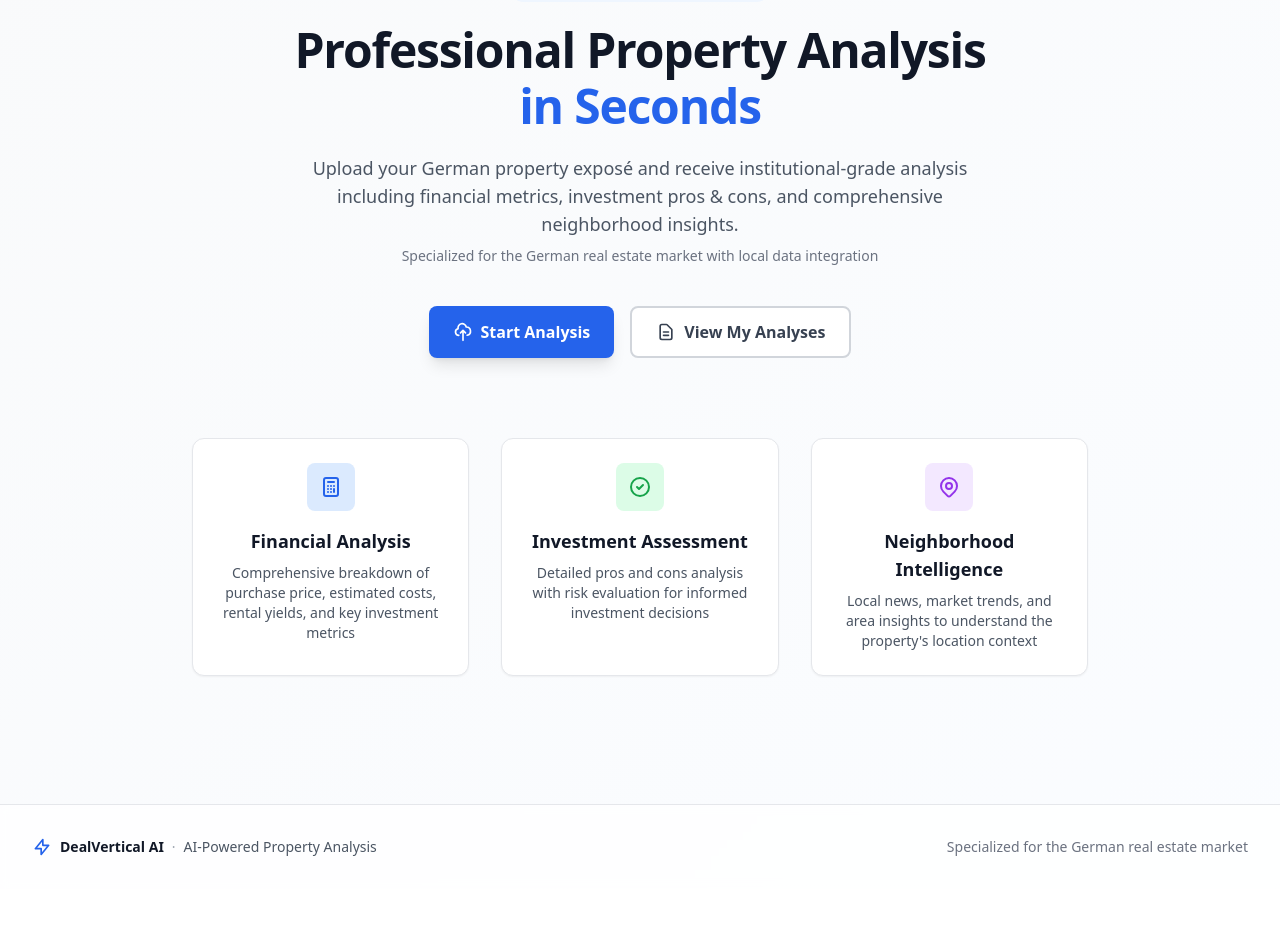
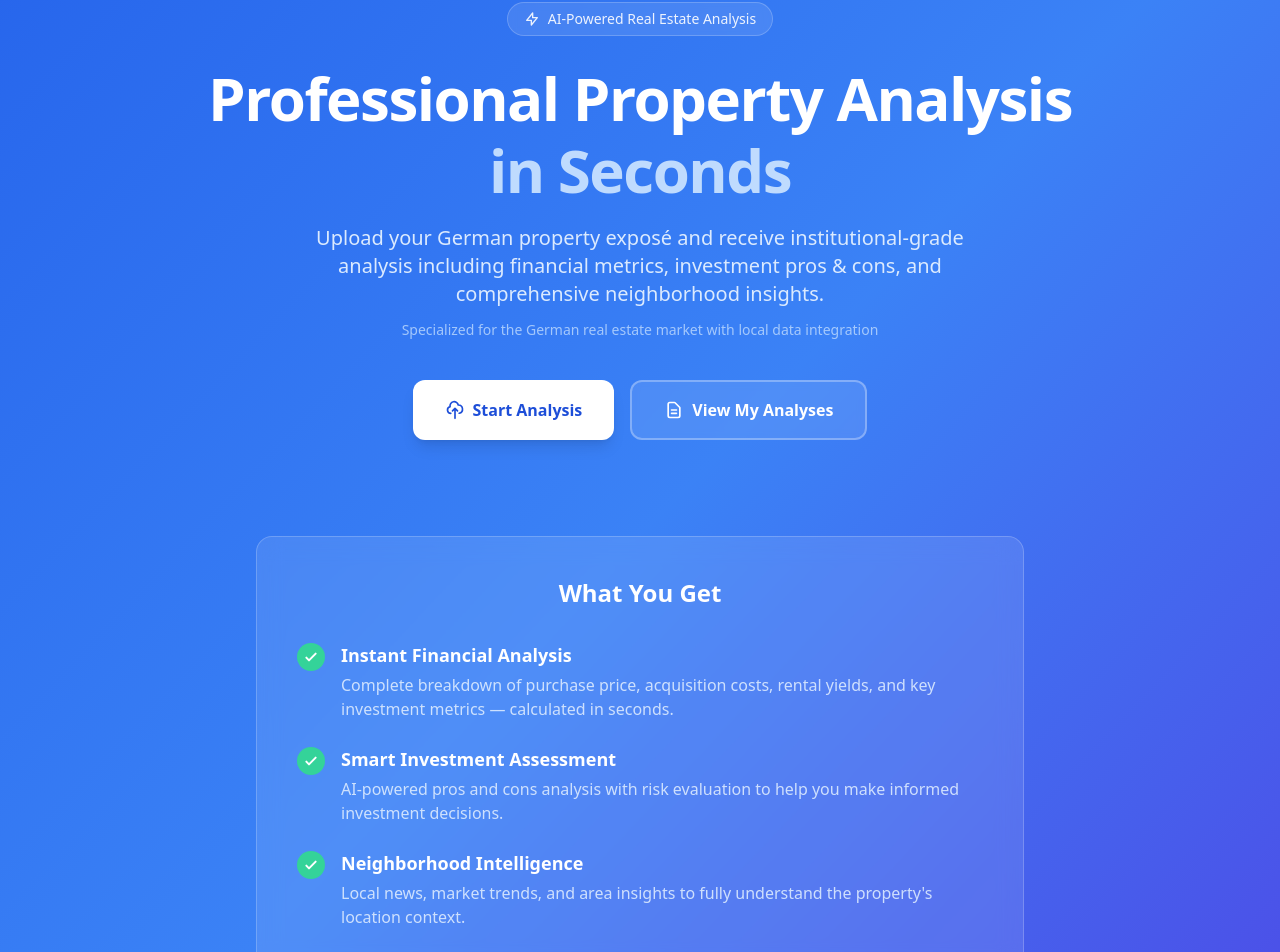
Before and after one commit to JohnvirSinghKhattar/dealverticalAI, a Nuxt app: page / in a window 1280 px wide. Shown: the part 143-1095 px from the top of the page. Before the commit the page ends 1032 px from the top, so only its background shows below. Built offline with nearby package versions, Linux system fonts and the light colour scheme.

Commit message:
Design improvement

```diff
--- a/layouts/default.vue
+++ b/layouts/default.vue
@@ -1,17 +1,17 @@
 <template>
-  <div class="min-h-screen bg-gradient-to-br from-gray-50 to-blue-50/30">
-    <header class="sticky top-0 z-50 border-b border-gray-200/80 bg-white/95 backdrop-blur-sm shadow-sm">
+  <div class="min-h-screen bg-gradient-to-br from-blue-600 via-blue-500 to-indigo-600">
+    <header class="sticky top-0 z-50 border-b border-white/20 bg-blue-600/90 backdrop-blur-md">
       <div class="container mx-auto flex h-16 items-center justify-between px-4 lg:px-8">
         <div class="flex items-center gap-3">
           <NuxtLink to="/" class="flex items-center gap-2 group">
-            <div class="flex h-9 w-9 items-center justify-center rounded-lg bg-gradient-to-br from-blue-600 to-blue-700 shadow-md group-hover:shadow-lg transition-shadow">
+            <div class="flex h-9 w-9 items-center justify-center rounded-lg bg-white/10 backdrop-blur-sm border border-white/20 group-hover:bg-white/20 transition-all">
               <svg class="h-5 w-5 text-white" fill="none" stroke="currentColor" viewBox="0 0 24 24">
                 <path stroke-linecap="round" stroke-linejoin="round" stroke-width="2" d="M13 10V3L4 14h7v7l9-11h-7z" />
               </svg>
             </div>
-            <span class="text-lg font-bold text-gray-900 group-hover:text-blue-600 transition-colors">DealVertical AI</span>
+            <span class="text-lg font-bold text-white group-hover:text-blue-200 transition-colors">DealVertical AI</span>
           </NuxtLink>
-          <span class="hidden sm:inline-flex items-center gap-1.5 rounded-full bg-blue-50 px-3 py-1 text-xs font-medium text-blue-700 border border-blue-100">
+          <span class="hidden sm:inline-flex items-center gap-1.5 rounded-full bg-white/10 px-3 py-1 text-xs font-medium text-white/80 border border-white/20">
             <svg class="h-3 w-3" fill="currentColor" viewBox="0 0 20 20">
               <path fill-rule="evenodd" d="M5.05 4.05a7 7 0 119.9 9.9L10 18.9l-4.95-4.95a7 7 0 010-9.9zM10 11a2 2 0 100-4 2 2 0 000 4z" clip-rule="evenodd" />
             </svg>
@@ -21,7 +21,7 @@
         <nav class="flex items-center gap-2">
           <NuxtLink
             to="/dashboard"
-            class="inline-flex items-center gap-2 rounded-lg px-4 py-2 text-sm font-medium text-gray-700 hover:bg-gray-100 hover:text-gray-900 transition-all"
+            class="inline-flex items-center gap-2 rounded-lg px-4 py-2 text-sm font-medium text-white/80 hover:bg-white/10 hover:text-white transition-all"
           >
             <svg class="h-4 w-4" fill="none" stroke="currentColor" viewBox="0 0 24 24">
               <path stroke-linecap="round" stroke-linejoin="round" stroke-width="2" d="M9 12h6m-6 4h6m2 5H7a2 2 0 01-2-2V5a2 2 0 012-2h5.586a1 1 0 01.707.293l5.414 5.414a1 1 0 01.293.707V19a2 2 0 01-2 2z" />
@@ -30,7 +30,7 @@
           </NuxtLink>
           <NuxtLink
             to="/upload"
-            class="inline-flex items-center gap-2 rounded-lg bg-blue-600 px-4 py-2 text-sm font-semibold text-white shadow-md hover:bg-blue-700 hover:shadow-lg transition-all"
+            class="inline-flex items-center gap-2 rounded-lg bg-white px-4 py-2 text-sm font-semibold text-blue-700 shadow-md hover:bg-blue-50 hover:shadow-lg transition-all"
           >
             <svg class="h-4 w-4" fill="none" stroke="currentColor" viewBox="0 0 24 24">
               <path stroke-linecap="round" stroke-linejoin="round" stroke-width="2" d="M7 16a4 4 0 01-.88-7.903A5 5 0 1115.9 6L16 6a5 5 0 011 9.9M15 13l-3-3m0 0l-3 3m3-3v12" />
@@ -43,18 +43,18 @@
     <main class="container mx-auto px-4 py-12 lg:px-8">
       <slot />
     </main>
-    <footer class="border-t border-gray-200 bg-white/80 backdrop-blur-sm mt-20">
+    <footer class="border-t border-white/20 bg-blue-600/50 backdrop-blur-sm mt-20">
       <div class="container mx-auto px-4 py-8 lg:px-8">
         <div class="flex flex-col md:flex-row items-center justify-between gap-4">
-          <div class="flex items-center gap-2 text-sm text-gray-600">
-            <svg class="h-5 w-5 text-blue-600" fill="none" stroke="currentColor" viewBox="0 0 24 24">
+          <div class="flex items-center gap-2 text-sm text-white/70">
+            <svg class="h-5 w-5 text-blue-300" fill="none" stroke="currentColor" viewBox="0 0 24 24">
               <path stroke-linecap="round" stroke-linejoin="round" stroke-width="2" d="M13 10V3L4 14h7v7l9-11h-7z" />
             </svg>
-            <span class="font-semibold text-gray-900">DealVertical AI</span>
-            <span class="text-gray-400">·</span>
+            <span class="font-semibold text-white">DealVertical AI</span>
+            <span class="text-white/40">·</span>
             <span>AI-Powered Property Analysis</span>
           </div>
-          <p class="text-sm text-gray-500">
+          <p class="text-sm text-white/60">
             Specialized for the German real estate market
           </p>
         </div>
--- a/pages/dashboard.vue
+++ b/pages/dashboard.vue
@@ -48,16 +48,16 @@ async function confirmDelete() {
   <div class="mx-auto max-w-4xl">
     <div class="flex items-center justify-between mb-6">
       <div>
-        <h1 class="text-3xl font-bold text-gray-900">
+        <h1 class="text-3xl font-bold text-white">
           My Analyses
         </h1>
-        <p class="mt-2 text-gray-600">
+        <p class="mt-2 text-blue-100">
           View all your property analyses and their current status
         </p>
       </div>
       <NuxtLink
         to="/upload"
-        class="inline-flex items-center gap-2 rounded-lg bg-blue-600 px-5 py-2.5 text-sm font-semibold text-white shadow-lg hover:bg-blue-700 transition-all"
+        class="inline-flex items-center gap-2 rounded-lg bg-white px-5 py-2.5 text-sm font-semibold text-blue-700 shadow-lg hover:bg-blue-50 transition-all"
       >
         <svg class="h-4 w-4" fill="none" stroke="currentColor" viewBox="0 0 24 24">
           <path stroke-linecap="round" stroke-linejoin="round" stroke-width="2" d="M12 4v16m8-8H4" />
@@ -146,11 +146,11 @@ async function confirmDelete() {
           <path stroke-linecap="round" stroke-linejoin="round" stroke-width="2" d="M9 12h6m-6 4h6m2 5H7a2 2 0 01-2-2V5a2 2 0 012-2h5.586a1 1 0 01.707.293l5.414 5.414a1 1 0 01.293.707V19a2 2 0 01-2 2z" />
         </svg>
       </div>
-      <h3 class="text-lg font-semibold text-gray-900 mb-2">No analyses yet</h3>
-      <p class="text-gray-600 mb-6">Get started by uploading your first property exposé</p>
+      <h3 class="text-lg font-semibold text-white mb-2">No analyses yet</h3>
+      <p class="text-blue-100 mb-6">Get started by uploading your first property exposé</p>
       <NuxtLink
         to="/upload"
-        class="inline-flex items-center gap-2 rounded-lg bg-blue-600 px-6 py-3 text-base font-semibold text-white shadow-lg hover:bg-blue-700 transition-all"
+        class="inline-flex items-center gap-2 rounded-lg bg-white px-6 py-3 text-base font-semibold text-blue-700 shadow-lg hover:bg-blue-50 transition-all"
       >
         <svg class="h-5 w-5" fill="none" stroke="currentColor" viewBox="0 0 24 24">
           <path stroke-linecap="round" stroke-linejoin="round" stroke-width="2" d="M7 16a4 4 0 01-.88-7.903A5 5 0 1115.9 6L16 6a5 5 0 011 9.9M15 13l-3-3m0 0l-3 3m3-3v12" />
--- a/pages/index.vue
+++ b/pages/index.vue
@@ -1,26 +1,31 @@
 <template>
-  <div class="mx-auto max-w-4xl">
-    <div class="text-center">
-      <div class="inline-flex items-center gap-2 rounded-full bg-blue-50 px-4 py-1.5 text-sm font-medium text-blue-700 mb-6">
+  <div class="landing-page">
+    <!-- Hero Section -->
+    <div class="text-center max-w-4xl mx-auto">
+      <div class="inline-flex items-center gap-2 rounded-full bg-white/10 backdrop-blur-sm px-4 py-1.5 text-sm font-medium text-white/90 mb-8 border border-white/20">
         <svg class="h-4 w-4" fill="none" stroke="currentColor" viewBox="0 0 24 24">
           <path stroke-linecap="round" stroke-linejoin="round" stroke-width="2" d="M13 10V3L4 14h7v7l9-11h-7z" />
         </svg>
         AI-Powered Real Estate Analysis
       </div>
-      <h1 class="text-4xl md:text-5xl font-bold tracking-tight text-gray-900 mb-4">
+
+      <h1 class="text-4xl md:text-6xl font-bold tracking-tight text-white mb-6 leading-tight">
         Professional Property Analysis
-        <span class="block text-blue-600 mt-2">in Seconds</span>
+        <span class="block text-blue-200 mt-3">in Seconds</span>
       </h1>
-      <p class="mt-6 text-lg text-gray-600 max-w-2xl mx-auto">
+
+      <p class="mt-6 text-lg md:text-xl text-blue-100 max-w-2xl mx-auto leading-relaxed">
         Upload your German property exposé and receive institutional-grade analysis including financial metrics, investment pros & cons, and comprehensive neighborhood insights.
       </p>
-      <p class="mt-2 text-sm text-gray-500">
+
+      <p class="mt-3 text-sm text-blue-200/80">
         Specialized for the German real estate market with local data integration
       </p>
+
       <div class="mt-10 flex flex-col sm:flex-row justify-center gap-4">
         <NuxtLink
           to="/upload"
-          class="inline-flex items-center justify-center rounded-lg bg-blue-600 px-6 py-3 text-base font-semibold text-white shadow-lg hover:bg-blue-700 transition-all hover:shadow-xl"
+          class="inline-flex items-center justify-center rounded-xl bg-white px-8 py-4 text-base font-semibold text-blue-700 shadow-lg hover:bg-blue-50 transition-all hover:shadow-xl hover:scale-105"
         >
           <svg class="h-5 w-5 mr-2" fill="none" stroke="currentColor" viewBox="0 0 24 24">
             <path stroke-linecap="round" stroke-linejoin="round" stroke-width="2" d="M7 16a4 4 0 01-.88-7.903A5 5 0 1115.9 6L16 6a5 5 0 011 9.9M15 13l-3-3m0 0l-3 3m3-3v12" />
@@ -29,7 +34,7 @@
         </NuxtLink>
         <NuxtLink
           to="/dashboard"
-          class="inline-flex items-center justify-center rounded-lg border-2 border-gray-300 bg-white px-6 py-3 text-base font-semibold text-gray-700 hover:bg-gray-50 transition-all hover:border-gray-400"
+          class="inline-flex items-center justify-center rounded-xl border-2 border-white/30 bg-white/10 backdrop-blur-sm px-8 py-4 text-base font-semibold text-white hover:bg-white/20 transition-all hover:border-white/50"
         >
           <svg class="h-5 w-5 mr-2" fill="none" stroke="currentColor" viewBox="0 0 24 24">
             <path stroke-linecap="round" stroke-linejoin="round" stroke-width="2" d="M9 12h6m-6 4h6m2 5H7a2 2 0 01-2-2V5a2 2 0 012-2h5.586a1 1 0 01.707.293l5.414 5.414a1 1 0 01.293.707V19a2 2 0 01-2 2z" />
@@ -39,37 +44,59 @@
       </div>
     </div>
 
-    <div class="mt-20 grid md:grid-cols-3 gap-8">
-      <div class="text-center p-6 rounded-xl bg-white border border-gray-200 shadow-sm hover:shadow-md transition-shadow">
-        <div class="inline-flex items-center justify-center w-12 h-12 rounded-lg bg-blue-100 text-blue-600 mb-4">
-          <svg class="h-6 w-6" fill="none" stroke="currentColor" viewBox="0 0 24 24">
-            <path stroke-linecap="round" stroke-linejoin="round" stroke-width="2" d="M9 7h6m0 10v-3m-3 3h.01M9 17h.01M9 14h.01M12 14h.01M15 11h.01M12 11h.01M9 11h.01M7 21h10a2 2 0 002-2V5a2 2 0 00-2-2H7a2 2 0 00-2 2v14a2 2 0 002 2z" />
+    <!-- USPs Section -->
+    <div class="mt-24 max-w-3xl mx-auto">
+      <div class="bg-white/10 backdrop-blur-md rounded-2xl border border-white/20 p-8 md:p-10">
+        <h2 class="text-2xl font-bold text-white mb-8 text-center">What You Get</h2>
+
+        <ul class="space-y-6">
+          <li class="flex items-start gap-4">
+            <div class="flex-shrink-0 w-7 h-7 rounded-full bg-emerald-400 flex items-center justify-center mt-0.5">
+              <svg class="w-4 h-4 text-white" fill="none" stroke="currentColor" viewBox="0 0 24 24">
+                <path stroke-linecap="round" stroke-linejoin="round" stroke-width="3" d="M5 13l4 4L19 7" />
               </svg>
             </div>
-        <h3 class="text-lg font-semibold text-gray-900 mb-2">Financial Analysis</h3>
-        <p class="text-sm text-gray-600">Comprehensive breakdown of purchase price, estimated costs, rental yields, and key investment metrics</p>
+            <div>
+              <h3 class="text-lg font-semibold text-white mb-1">Instant Financial Analysis</h3>
+              <p class="text-blue-100/90">Complete breakdown of purchase price, acquisition costs, rental yields, and key investment metrics — calculated in seconds.</p>
             </div>
+          </li>
 
-      <div class="text-center p-6 rounded-xl bg-white border border-gray-200 shadow-sm hover:shadow-md transition-shadow">
-        <div class="inline-flex items-center justify-center w-12 h-12 rounded-lg bg-green-100 text-green-600 mb-4">
-          <svg class="h-6 w-6" fill="none" stroke="currentColor" viewBox="0 0 24 24">
-            <path stroke-linecap="round" stroke-linejoin="round" stroke-width="2" d="M9 12l2 2 4-4m6 2a9 9 0 11-18 0 9 9 0 0118 0z" />
+          <li class="flex items-start gap-4">
+            <div class="flex-shrink-0 w-7 h-7 rounded-full bg-emerald-400 flex items-center justify-center mt-0.5">
+              <svg class="w-4 h-4 text-white" fill="none" stroke="currentColor" viewBox="0 0 24 24">
+                <path stroke-linecap="round" stroke-linejoin="round" stroke-width="3" d="M5 13l4 4L19 7" />
               </svg>
             </div>
-        <h3 class="text-lg font-semibold text-gray-900 mb-2">Investment Assessment</h3>
-        <p class="text-sm text-gray-600">Detailed pros and cons analysis with risk evaluation for informed investment decisions</p>
+            <div>
+              <h3 class="text-lg font-semibold text-white mb-1">Smart Investment Assessment</h3>
+              <p class="text-blue-100/90">AI-powered pros and cons analysis with risk evaluation to help you make informed investment decisions.</p>
             </div>
+          </li>
 
-      <div class="text-center p-6 rounded-xl bg-white border border-gray-200 shadow-sm hover:shadow-md transition-shadow">
-        <div class="inline-flex items-center justify-center w-12 h-12 rounded-lg bg-purple-100 text-purple-600 mb-4">
-          <svg class="h-6 w-6" fill="none" stroke="currentColor" viewBox="0 0 24 24">
-            <path stroke-linecap="round" stroke-linejoin="round" stroke-width="2" d="M17.657 16.657L13.414 20.9a1.998 1.998 0 01-2.827 0l-4.244-4.243a8 8 0 1111.314 0z" />
-            <path stroke-linecap="round" stroke-linejoin="round" stroke-width="2" d="M15 11a3 3 0 11-6 0 3 3 0 016 0z" />
+          <li class="flex items-start gap-4">
+            <div class="flex-shrink-0 w-7 h-7 rounded-full bg-emerald-400 flex items-center justify-center mt-0.5">
+              <svg class="w-4 h-4 text-white" fill="none" stroke="currentColor" viewBox="0 0 24 24">
+                <path stroke-linecap="round" stroke-linejoin="round" stroke-width="3" d="M5 13l4 4L19 7" />
               </svg>
             </div>
-        <h3 class="text-lg font-semibold text-gray-900 mb-2">Neighborhood Intelligence</h3>
-        <p class="text-sm text-gray-600">Local news, market trends, and area insights to understand the property's location context</p>
+            <div>
+              <h3 class="text-lg font-semibold text-white mb-1">Neighborhood Intelligence</h3>
+              <p class="text-blue-100/90">Local news, market trends, and area insights to fully understand the property's location context.</p>
+            </div>
+          </li>
+        </ul>
       </div>
     </div>
   </div>
 </template>
+
+<style scoped>
+.landing-page {
+  min-height: calc(100vh - 200px);
+  display: flex;
+  flex-direction: column;
+  justify-content: center;
+  padding: 2rem 0;
+}
+</style>
--- a/pages/upload.vue
+++ b/pages/upload.vue
@@ -52,30 +52,30 @@ async function submit() {
 <template>
   <div class="mx-auto max-w-2xl">
     <div class="text-center mb-8">
-      <h1 class="text-3xl font-bold text-gray-900">
+      <h1 class="text-3xl font-bold text-white">
         Upload Property Exposé
       </h1>
-      <p class="mt-3 text-gray-600">
+      <p class="mt-3 text-blue-100">
         Upload your German property exposé (PDF) to receive a comprehensive AI-powered analysis. Optionally provide the property address for enhanced neighborhood insights.
       </p>
     </div>
 
     <!-- Sample Data Section -->
-    <div class="mb-6 bg-gradient-to-r from-blue-50 to-indigo-50 rounded-xl border border-blue-200 p-5">
+    <div class="mb-6 bg-white/10 backdrop-blur-sm rounded-xl border border-white/20 p-5">
       <div class="flex items-start gap-3">
-        <div class="flex-shrink-0 p-2 bg-blue-100 rounded-lg">
-          <svg class="h-5 w-5 text-blue-600" fill="none" stroke="currentColor" viewBox="0 0 24 24">
+        <div class="flex-shrink-0 p-2 bg-white/20 rounded-lg">
+          <svg class="h-5 w-5 text-white" fill="none" stroke="currentColor" viewBox="0 0 24 24">
             <path stroke-linecap="round" stroke-linejoin="round" stroke-width="2" d="M13 16h-1v-4h-1m1-4h.01M21 12a9 9 0 11-18 0 9 9 0 0118 0z" />
           </svg>
         </div>
         <div class="flex-1">
-          <h3 class="text-sm font-semibold text-gray-900 mb-1">First time? Try with sample data</h3>
-          <p class="text-xs text-gray-600 mb-3">Download our sample exposé PDF and use the sample address to see how the analysis works.</p>
+          <h3 class="text-sm font-semibold text-white mb-1">First time? Try with sample data</h3>
+          <p class="text-xs text-blue-100 mb-3">Download our sample exposé PDF and use the sample address to see how the analysis works.</p>
           <div class="flex flex-wrap gap-2">
             <a
               href="/SAMPLE-EXPOSE.pdf"
               download="SAMPLE-EXPOSE.pdf"
-              class="inline-flex items-center gap-1.5 px-3 py-1.5 text-xs font-medium text-blue-700 bg-white border border-blue-300 rounded-lg hover:bg-blue-50 transition-colors"
+              class="inline-flex items-center gap-1.5 px-3 py-1.5 text-xs font-medium text-blue-700 bg-white border border-white/50 rounded-lg hover:bg-blue-50 transition-colors"
             >
               <svg class="h-4 w-4" fill="none" stroke="currentColor" viewBox="0 0 24 24">
                 <path stroke-linecap="round" stroke-linejoin="round" stroke-width="2" d="M4 16v1a3 3 0 003 3h10a3 3 0 003-3v-1m-4-4l-4 4m0 0l-4-4m4 4V4" />
@@ -84,7 +84,7 @@ async function submit() {
             </a>
             <button
               type="button"
-              class="inline-flex items-center gap-1.5 px-3 py-1.5 text-xs font-medium text-indigo-700 bg-white border border-indigo-300 rounded-lg hover:bg-indigo-50 transition-colors"
+              class="inline-flex items-center gap-1.5 px-3 py-1.5 text-xs font-medium text-indigo-700 bg-white border border-white/50 rounded-lg hover:bg-indigo-50 transition-colors"
               @click="address = 'Finkenschlag 13-15, 21109 Hamburg'"
             >
               <svg class="h-4 w-4" fill="none" stroke="currentColor" viewBox="0 0 24 24">
```
Also changed, not shown: 1 other file (tests, documents, lock files or other folders). Lines whose indentation alone changed are shown as unchanged.
